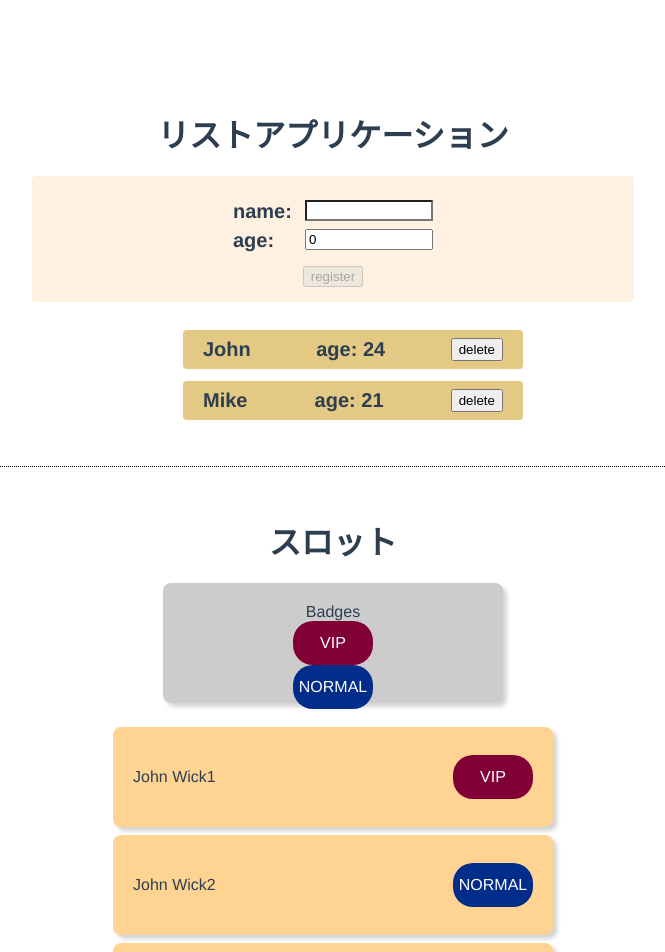
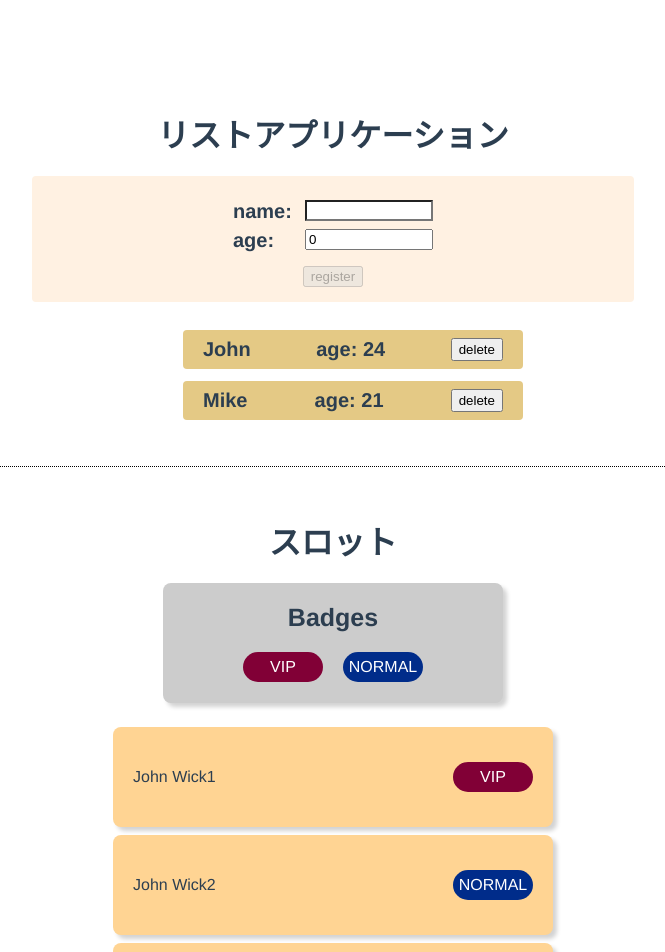
Before and after one commit to y-soliloquy/vue-ts-study, a Vue app: page / in a window 1280 px wide. Shown: the top 952 px of the page, without its empty margins (307-972 px from the left). Built offline with nearby package versions, Linux system fonts and the light colour scheme.

Commit message:
カードやバッジのスタイル調整

```diff
--- a/src/components/Badge.vue
+++ b/src/components/Badge.vue
@@ -14,6 +14,6 @@
     justify-content: center;
     align-items: center;
     width: 80px;
-    height: 44px;
+    height: 30px;
 }
 </style>
--- a/src/components/Resavation.vue
+++ b/src/components/Resavation.vue
@@ -8,7 +8,7 @@ import Badge from './Badge.vue';
     <div class="container">
         <UITitle>スロット</UITitle>
         <Card class="menu-card">
-            <span>Badges</span>
+            <span style="font-weight: bold; font-size: 25px;">Badges</span>
             <div class="badges">
                 <Badge class="vip-badge">
                     <span>VIP</span>
@@ -21,29 +21,23 @@ import Badge from './Badge.vue';
 
         <Card class="resavation-card">
             <span>John Wick1</span>
-            <div class="badges">
             <Badge class="vip-badge">
                 <span>VIP</span>
             </Badge>
-            </div>
         </Card>
 
         <Card class="resavation-card">
             <span>John Wick2</span>
-            <div class="badges">
             <Badge class="normal-badge">
                 <span>NORMAL</span>
             </Badge>
-            </div>
         </Card>
 
         <Card class="resavation-card">
             <span>John Wick3</span>
-            <div class="badges">
             <Badge class="normal-badge">
                 <span>NORMAL</span>
             </Badge>
-            </div>
         </Card>
     </div>
 </template>
@@ -77,6 +71,12 @@ import Badge from './Badge.vue';
     box-shadow: 4px 4px 4px rgb(211, 211, 211)
 }
 
+.badges {
+    display: flex;
+    justify-content: space-between;
+    width: 60%;
+    padding: 20px;
+}
 .vip-badge {
     background-color: #810036;
     color: white;
```
Lines whose indentation alone changed are shown as unchanged.
